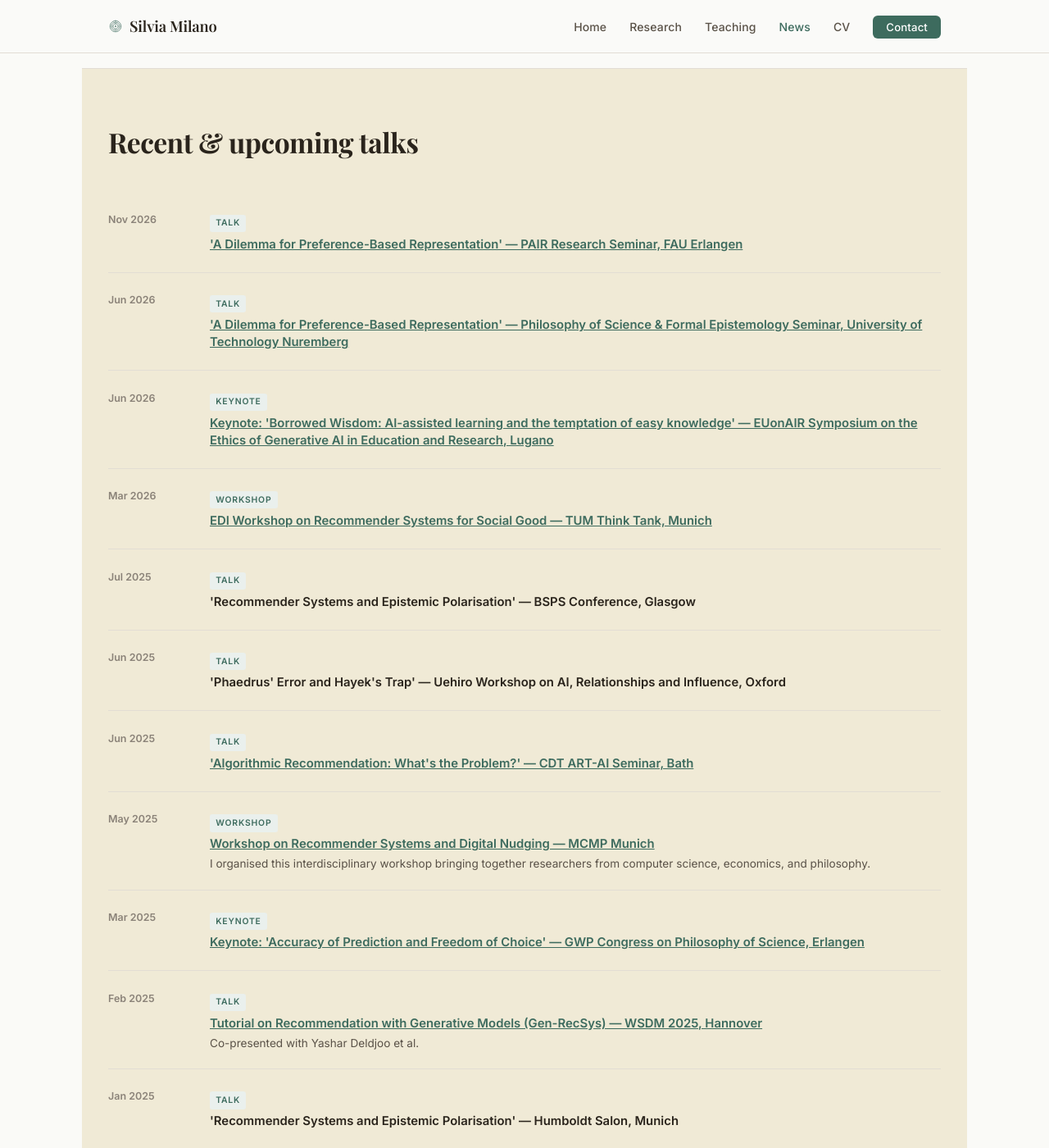
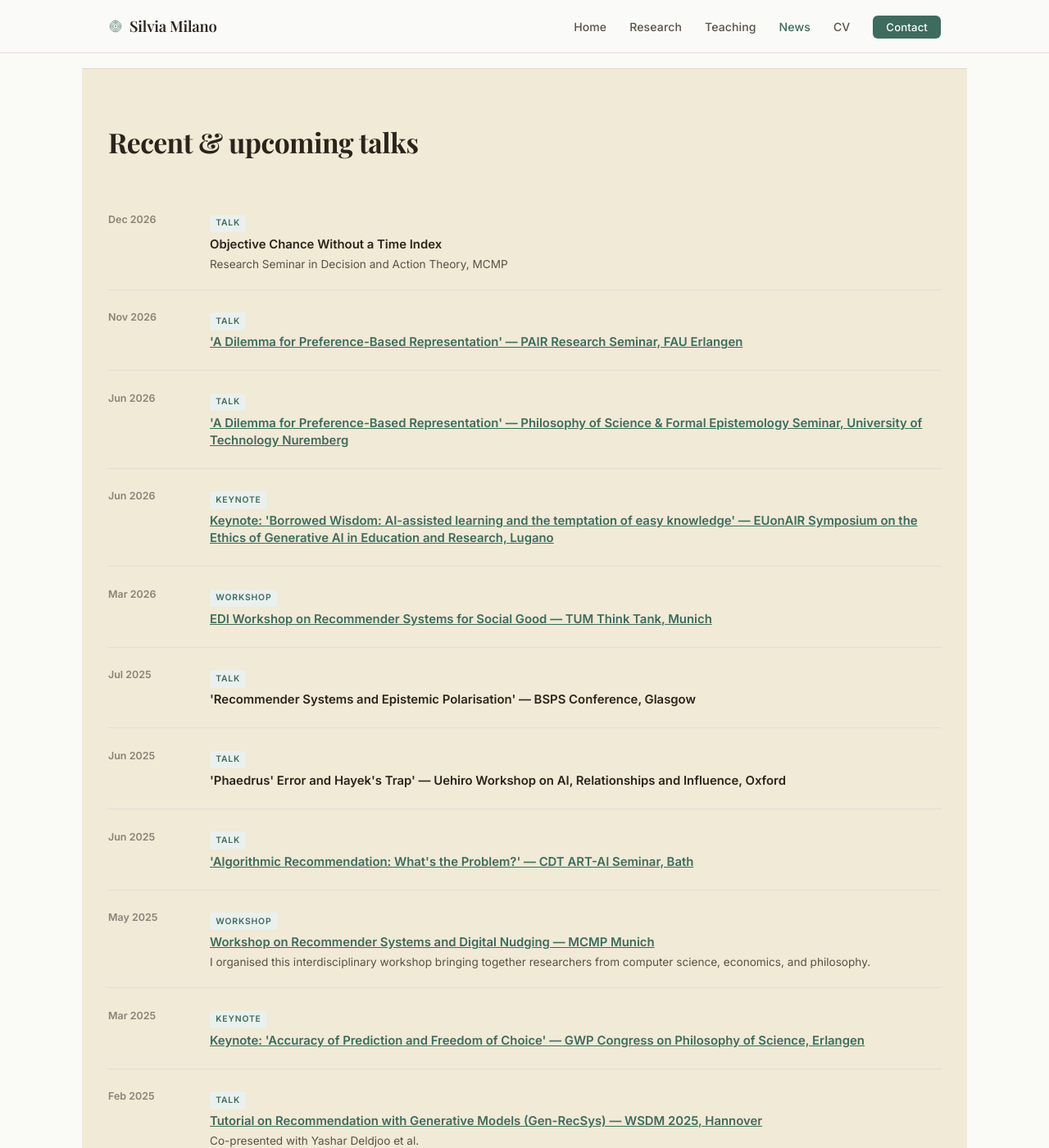
Before and after one commit to capt-c/silvia-milano-website, a Jekyll site: the page built from silvia-milano-site/news.html, in a window 1280 px wide and 1400 px high, scrolled down 1739 px. Shown: the whole window at 82% size. Built offline with Jekyll 4.4.1, drawn with Linux system fonts in a browser that asks for light colours; some web fonts are replaced; some of the changed text lies outside the part shown.

Commit message:
Update news.yml

```diff
--- a/silvia-milano-site/_data/news.yml
+++ b/silvia-milano-site/_data/news.yml
@@ -70,6 +70,11 @@
   title: "AI reshaping privacy — Women Leading in AI conference, London"
 
 # ── Talks ──────────────────────────────────────────────────────────
+
+- date: "Dec 2026"
+  type: "talk"
+  title: "Objective Chance Without a Time Index"
+  description: Research Seminar in Decision and Action Theory, MCMP
 
 
 - date: "Nov 2026"
```
